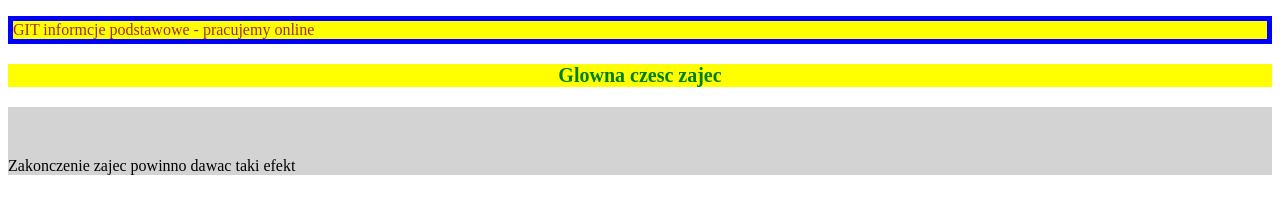
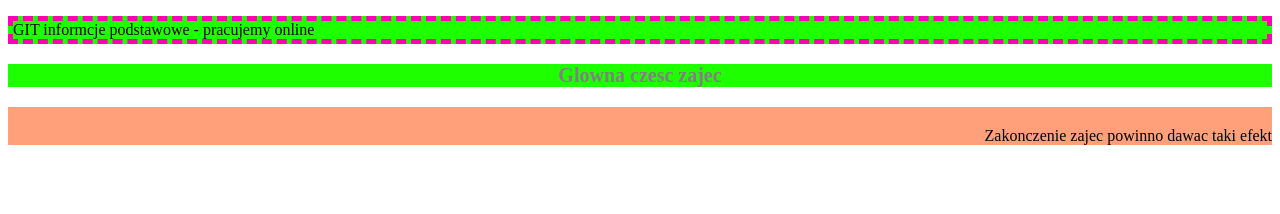
Before and after one commit to Oluszka/CDV2_git, a plain HTML site: page index.html in a window 1280 px wide. Drawn offline with Linux system fonts and the light colour scheme.

Commit message:
new styles v2

```diff
--- a/style.css
+++ b/style.css
@@ -1,20 +1,21 @@
 p {
-    background-color: yellow;
+    background-color: rgb(30, 255, 0);
 }
 
 .introduction {
-    border: 5px solid blue;
-    color: brown;
+    border: 5px dashed rgb(255, 0, 179);
+    color: rgb(12, 2, 2);
 }
 
 .mainPart {
     font-size: 20px;
     font-weight: bold;
-    color: green;
+    color: grey;
     text-align: center;
 }
 
 .ending {
-    background-color: lightgray;
-    padding-top: 50px;
+    background-color: lightsalmon;
+    padding-top: 20px;
+    text-align: right;
 }
```
